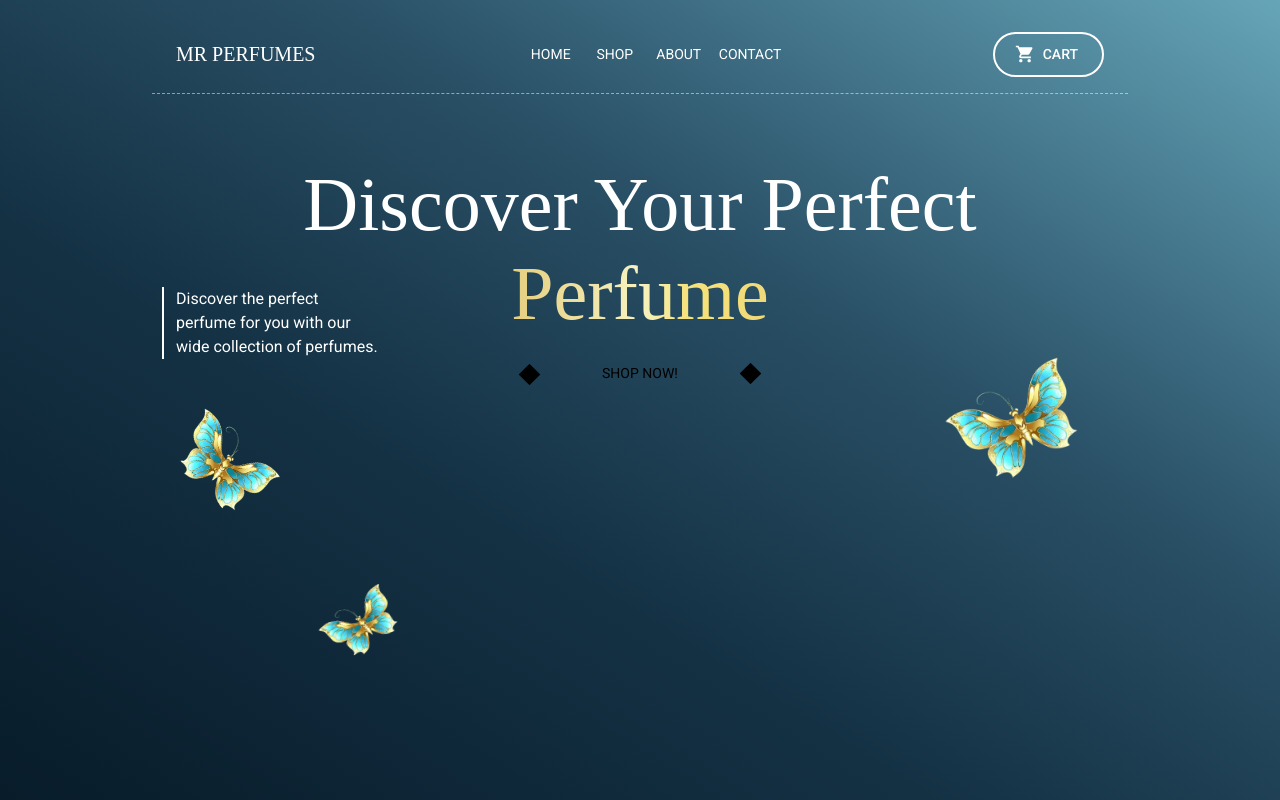
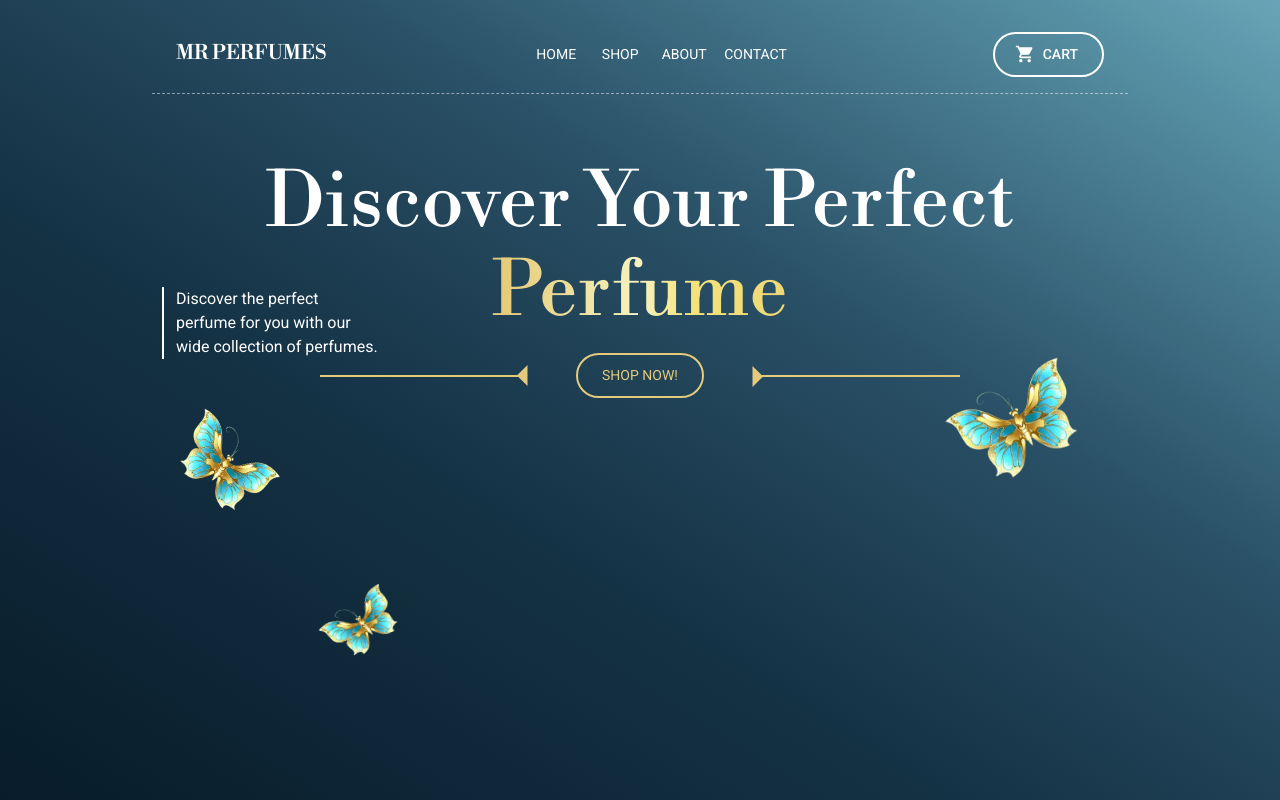
Before and after one commit to kingmohbil/online-store, a Next.js app: page / in a window 1280 px wide. Built offline with nearby package versions, Linux system fonts and the light colour scheme.

Commit message:
imported bodoni serif font

```diff
--- a/styles/globals.css
+++ b/styles/globals.css
@@ -1,9 +1,7 @@
-@import url('https://fonts.googleapis.com/css2?family=Roboto:ital,wght@0,100;0,300;0,400;0,500;0,700;0,900;1,100;1,300;1,400;1,500;1,700;1,900&display=swap');
-
+@import url('https://fonts.googleapis.com/css2?family=Libre+Bodoni:wght@400;500;600;700&family=Roboto:ital,wght@0,100;0,300;0,400;0,500;0,700;0,900;1,100;1,300;1,400;1,500;1,700;1,900&display=swap');
 :root {
-  --font-mono: ui-monospace, Menlo, Monaco, 'Cascadia Mono', 'Segoe UI Mono',
-    'Roboto Mono', 'Oxygen Mono', 'Ubuntu Monospace', 'Source Code Pro',
-    'Fira Mono', 'Droid Sans Mono', 'Courier New', monospace;
+  --elegant-font: 'Libre Bodoni', serif;
+  --gold-color: #e3ca7c;
 }
 
 * {
```
